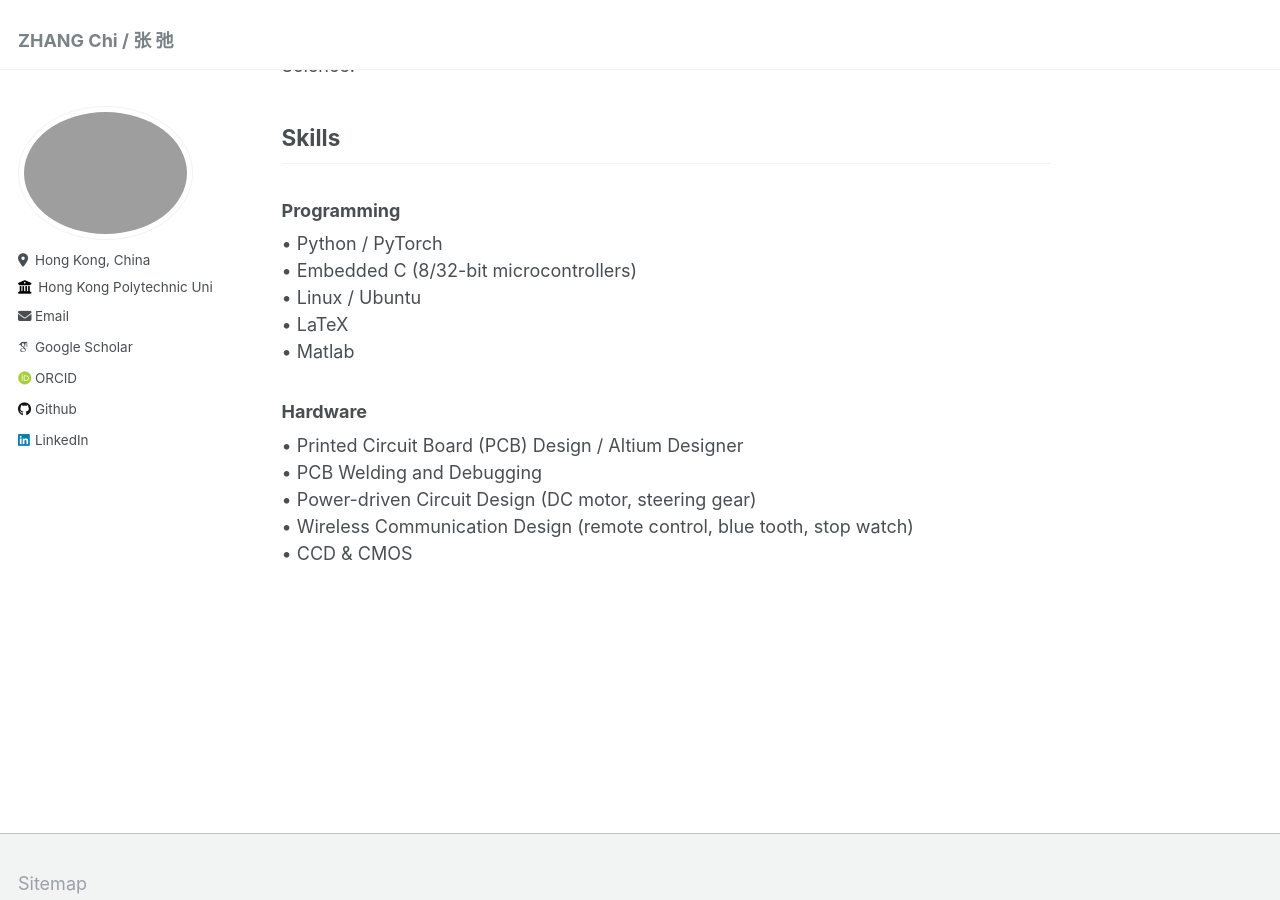
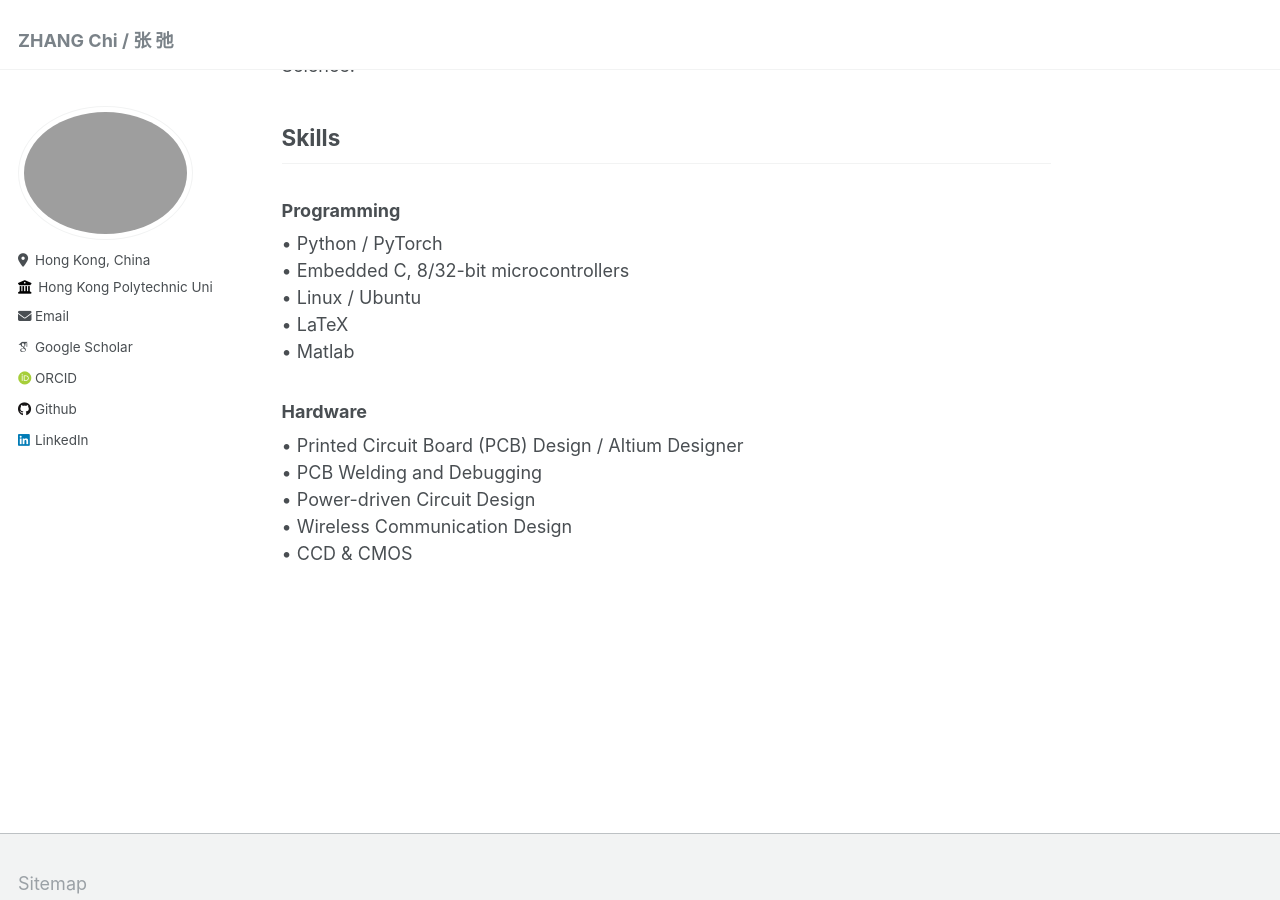
Before and after one commit to mrchasezhang/mrchasezhang.github.io, a Jekyll site: the page built from _pages/about.md, in a window 1280 px wide and 900 px high, scrolled down 1531 px. Built offline with Jekyll 4.4.1, drawn with Linux system fonts in a browser that asks for light colours; some web fonts are replaced.

Commit message:
Update about.md

```diff
--- a/_pages/about.md
+++ b/_pages/about.md
@@ -51,13 +51,13 @@ My publications are available via [Google Scholar](https://scholar.google.com/ci
 ## Skills
 ### Programming
 • Python / PyTorch
-• Embedded C (8/32-bit microcontrollers)
+• Embedded C, 8/32-bit microcontrollers
 • Linux / Ubuntu
 • LaTeX
 • Matlab
 ### Hardware
 • Printed Circuit Board (PCB) Design / Altium Designer
 • PCB Welding and Debugging
-• Power-driven Circuit Design (DC motor, steering gear)
-• Wireless Communication Design (remote control, blue tooth, stop watch)
+• Power-driven Circuit Design
+• Wireless Communication Design
 • CCD & CMOS
```
